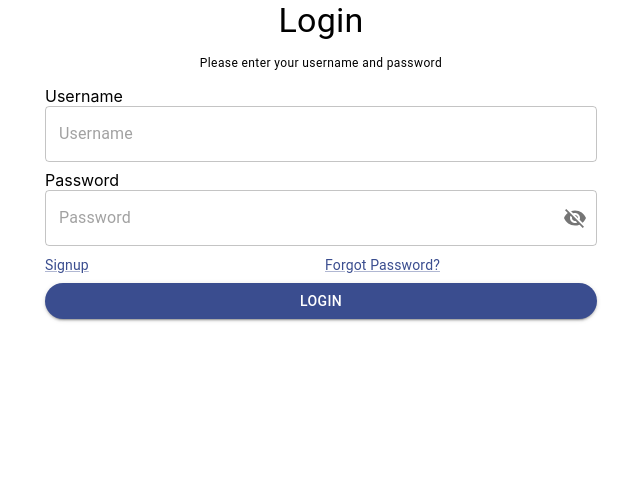
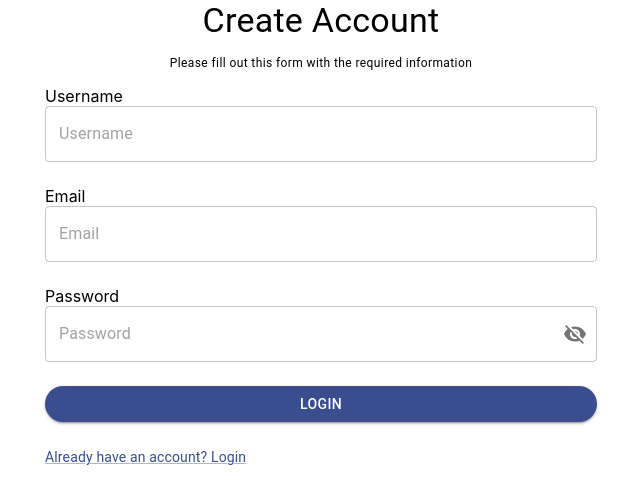
Before and after one commit to special-PPT/project-b, a React (Create React App) app in the folder src/front-end/: page / in a window 1280 px wide. Shown: the top 504 px of the page, without its empty margins (319-959 px from the left). Built offline with nearby package versions, Linux system fonts and the light colour scheme.

Commit message:
feat: create account page finished

```diff
--- a/src/front-end/src/App.tsx
+++ b/src/front-end/src/App.tsx
@@ -1,12 +1,13 @@
 import React from 'react';
 import './App.css';
-import LoginPage from './components/auth/loginPage';
+// import LoginPage from './components/auth/loginPage';
 import { ThemeProvider } from '@mui/material';
 import theme from './theme';
+import CreatePage from './components/auth/createAccPage';
 function App() {
   return (
     <ThemeProvider theme={theme}>
-        <LoginPage />
+      <CreatePage />
     </ThemeProvider>
   );
 }
--- /dev/null
+++ b/src/front-end/src/components/auth/createAccPage.tsx
@@ -0,0 +1,101 @@
+import { Box, Button, Container, Grid, IconButton, InputAdornment, Link, OutlinedInput, TextField, Typography } from '@mui/material'
+import VisibilityOffIcon from '@mui/icons-material/VisibilityOff';
+import VisibilityIcon from '@mui/icons-material/Visibility';
+import React, { useState } from 'react';
+
+export default function CreatePage() {
+  interface LoginData{
+    username: string,
+    email: string,
+    password: string
+  }
+  const [loginData, setLoginData] = useState<LoginData>({
+    username: '',
+    email: '',
+    password: ''
+  });
+  const [showPassword, setShowPassword] = useState<boolean>(false);
+  const handleInputChange = (event: React.ChangeEvent<HTMLInputElement>) => {
+    const { id, value } = event.target;
+    setLoginData({ ...loginData, [id]: value });
+    console.log(loginData);
+  }
+  return (
+    <Container maxWidth="sm">
+      <Box
+        sx={{
+          display: 'flex',
+          justifyContent: 'center',
+          flexDirection: 'column',
+          alignItems: 'center',
+        }}
+      >
+        <Typography variant="h4" component="h1" gutterBottom>
+          Create Account
+        </Typography>
+        <Typography variant='caption' display={'block'} gutterBottom>
+          Please fill out this form with the required information
+        </Typography>
+        <Box sx={{ width: '100%', mt: 1 }}>
+          <Grid container spacing={3}>
+            <Grid item xs={12}>
+              <span>Username</span>
+              <OutlinedInput
+                required
+                fullWidth
+                id="username"
+                placeholder="Username"
+                onChange={handleInputChange}
+              />
+            </Grid>
+            <Grid item xs={12}>
+              <span>Email</span>
+              <OutlinedInput
+                required
+                fullWidth
+                id="email"
+                placeholder="Email"
+                onChange={handleInputChange}
+              />
+            </Grid>
+            <Grid item xs={12}>
+              <span>Password</span>
+              <TextField
+                required
+                fullWidth
+                id="password"
+                type={showPassword ? 'text' : 'password'}
+                placeholder="Password"
+                onChange={handleInputChange}
+                InputProps={{
+                  endAdornment: (
+                    <InputAdornment position="end">
+                      <IconButton
+                        onClick={() => setShowPassword(!showPassword)}
+                        edge="end"
+                      >
+                        {showPassword ? <VisibilityIcon /> : <VisibilityOffIcon />}
+                      </IconButton>
+                    </InputAdornment>
+                  )
+                }}
+              />
+            </Grid>
+            <Grid item xs={12}>
+              <Button fullWidth variant="contained" color="primary"
+                sx={{borderRadius: '20px'}}
+              >
+                Login
+              </Button>
+            </Grid>
+            <Grid item xs={12}>
+              <Link href="/login" variant="body2">
+                Already have an account? Login
+              </Link>
+            </Grid>
+          </Grid>
+          </Box>
+      </Box>
+    </Container>
+  )
+}
```
